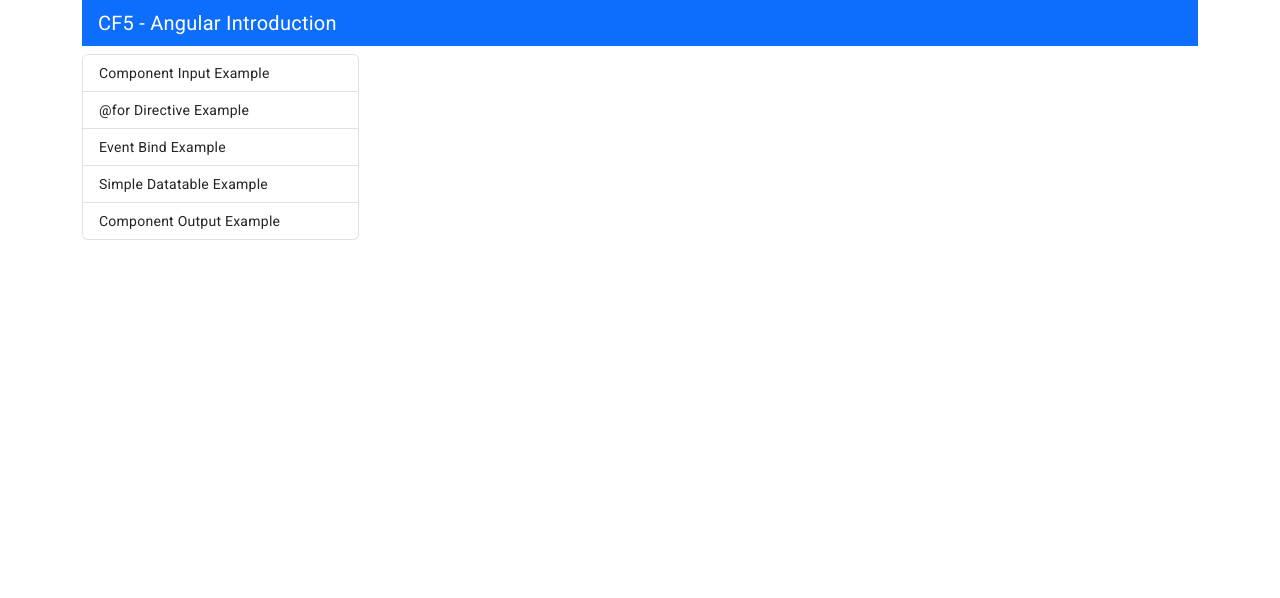
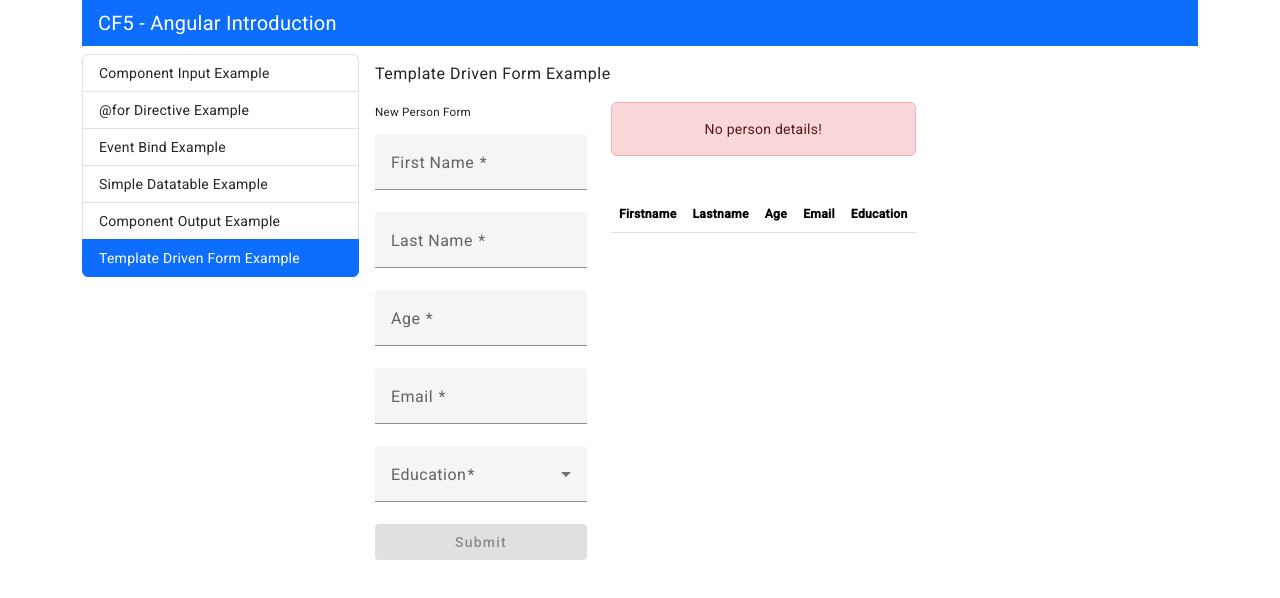
Before and after one commit to grigorisl/angular-introduction, an Angular app: page /template-driven-form-example in a window 1280 px wide. Before the commit this address led to /. Shown: the top 598 px of the page. Built offline with nearby package versions, Linux system fonts and the light colour scheme.

Commit message:
template-driven-forms

```diff
--- a/src/app/app.routes.ts
+++ b/src/app/app.routes.ts
@@ -5,6 +5,7 @@
 import { ComponentInputExampleComponent } from './components/component-input-example/component-input-example.component';
 import { SimpleDatatableExampleComponent } from './components/simple-datatable-example/simple-datatable-example.component';
 import { ComponentOutputExampleComponent } from './components/component-output-example/component-output-example.component';
+import { TemplateDrivenFormExampleComponent } from './components/template-driven-form-example/template-driven-form-example.component';
 
 export const routes: Routes = [
     { path: 'component-input-example', component: ComponentInputExampleComponent },
@@ -12,5 +13,6 @@
     { path: 'event-bind-example', component: EventBindExampleComponent },
     { path: 'simple-datatable-example', component: SimpleDatatableExampleComponent},
     { path: 'component-output-example', component: ComponentOutputExampleComponent},
+    { path: 'template-driven-form-example', component: TemplateDrivenFormExampleComponent},
     { path: '', component: WelcomeComponent },
 ];
--- /dev/null
+++ b/src/app/components/eperson-template-driven-form/eperson-template-driven-form.component.html
@@ -0,0 +1,120 @@
+<div class="d-flex flex-column">
+    <h5>New Person Form</h5>
+
+    <form #form="ngForm" class="d-flex flex-column">
+        <mat-form-field>
+            <mat-label>
+                First Name
+            </mat-label>
+            <input
+                matInput
+                ngModel
+                required
+                type="text"
+                name="givenName"
+                #givenName="ngModel"
+            >
+            @if (givenName.errors && givenName.errors["required"]) {
+                <mat-error>
+                    First Name is required
+                </mat-error>
+            }
+        </mat-form-field>
+        <mat-form-field>
+            <mat-label>
+                Last Name
+            </mat-label>
+            <input
+                matInput
+                ngModel
+                required
+                type="text"
+                name="surName"
+                #surName="ngModel"
+            >
+            @if (surName.errors && surName.errors["required"]) {
+                <mat-error>
+                    Last Name is required
+                </mat-error>
+            }
+        </mat-form-field>
+        <mat-form-field>
+            <mat-label>
+                Age
+            </mat-label>
+            <input
+                matInput
+                ngModel
+                required
+                type="number"
+                min="18"
+                max="100"
+                name="age"
+                #age="ngModel"
+            >
+            @if (age.errors && age.errors["required"]) {
+                <mat-error>
+                    Age is required
+                </mat-error>
+            }
+            @if (age.errors && age.errors["min"]) {
+                <mat-error>Age must be &geq; 18 </mat-error>
+            }
+            @if (age.errors && age.errors["max"]) {
+                <mat-error>Age must be &leq; 100 </mat-error>
+            }
+        </mat-form-field>
+        <mat-form-field>
+            <mat-label>
+                Email
+            </mat-label>
+            <input
+                matInput
+                ngModel
+                required
+                type="email"
+                pattern="[a-zA-Z0-9\.\-]+@[a-zA-Z0-9\.\-]+\.[a-zA-Z]{2,}"
+                name="email"
+                #email="ngModel"
+            >
+            @if (email.errors && email.errors["required"]) {
+                <mat-error>
+                    Email is required
+                </mat-error>
+            }
+        </mat-form-field>
+        <mat-form-field>
+            <mat-label>Education</mat-label>
+            <mat-select
+                    required
+                    ngModel
+                    name="education"
+                    type="text"
+                    #education="ngModel"
+            >
+            <mat-option value="Some college, no degree"
+            >Some college, no degree</mat-option
+            >
+            <mat-option value="Master’s degree">Master’s degree</mat-option>
+            <mat-option value="Bachelor’s degree">Bachelor’s degree</mat-option>
+            <mat-option value="Associate’s degree">Associate’s degree</mat-option>
+            <mat-option value="High school diploma or equivalent"
+            >High school diploma or equivalent</mat-option
+            >
+            <mat-option value="No formal education">No formal education</mat-option>
+            </mat-select>
+            @if (education.errors && education.errors["required"]) {
+                <mat-error>
+                    Education is required
+                </mat-error>
+            }
+            </mat-form-field>
+    </form>
+    <button (click)="onSubmit(form.value)"
+            mat-flat-button
+            color="primary"
+            [disabled]="form.invalid"
+    >
+      Submit
+    </button>
+</div>
--- /dev/null
+++ b/src/app/components/eperson-template-driven-form/eperson-template-driven-form.component.ts
@@ -0,0 +1,30 @@
+import { Component, EventEmitter, Output } from '@angular/core';
+import { MatFormFieldModule } from '@angular/material/form-field';
+import { MatInputModule} from '@angular/material/input';
+import { MatSelectModule } from '@angular/material/select';
+import { MatButtonModule } from '@angular/material/button';
+import { FormsModule } from '@angular/forms';
+import { EPerson } from 'src/app/shared/interfaces/person';
+
+@Component({
+  selector: 'app-eperson-template-driven-form',
+  standalone: true,
+  imports: [FormsModule,
+            MatFormFieldModule,
+            MatInputModule,
+            MatSelectModule,
+            MatButtonModule
+  ],
+  templateUrl: './eperson-template-driven-form.component.html',
+  styleUrl: './eperson-template-driven-form.component.css'
+})
+export class EpersonTemplateDrivenFormComponent {
+
+  @Output() person = new EventEmitter<EPerson>()
+
+  onSubmit(value:any) {
+    console.log(value as EPerson)
+    this.person.emit(value as EPerson);
+  }
+
+}
--- a/src/app/components/list-group-menu/list-group-menu.component.ts
+++ b/src/app/components/list-group-menu/list-group-menu.component.ts
@@ -15,7 +15,8 @@
     { text: '@for Directive Example', routerLink: 'for-directive-example' },
     { text: 'Event Bind Example', routerLink: 'event-bind-example'},
     { text: 'Simple Datatable Example', routerLink: 'simple-datatable-example'},
-    { text: 'Component Output Example', routerLink: 'component-output-example'}
+    { text: 'Component Output Example', routerLink: 'component-output-example'},
+    { text: 'Template Driven Form Example', routerLink: 'template-driven-form-example'}
   ];
 
 }
--- /dev/null
+++ b/src/app/components/template-driven-form-example/template-driven-form-example.component.html
@@ -0,0 +1,12 @@
+<h4>Template Driven Form Example</h4>
+
+<div class="d-flex gap-4">
+    <app-eperson-template-driven-form
+    (person)="onPerson($event)">
+</app-eperson-template-driven-form>
+
+  <div class="d-flex flex-column gap-4">
+    <app-person-table [person]="currentPerson"></app-person-table>
+    <app-simple-datatable [data]="persons"></app-simple-datatable>
+  </div>
+</div>
--- /dev/null
+++ b/src/app/components/template-driven-form-example/template-driven-form-example.component.ts
@@ -0,0 +1,28 @@
+import { Component } from '@angular/core';
+import { EpersonTemplateDrivenFormComponent } from '../eperson-template-driven-form/eperson-template-driven-form.component';
+import{ EPerson } from 'src/app/shared/interfaces/person';
+import { PersonTableComponent } from '../person-table/person-table.component';
+import { SimpleDatatableComponent } from '../simple-datatable/simple-datatable.component';
+
+@Component({
+  selector: 'app-template-driven-form-example',
+  standalone: true,
+  imports: [EpersonTemplateDrivenFormComponent,
+            PersonTableComponent,
+            SimpleDatatableComponent
+  ],
+  templateUrl: './template-driven-form-example.component.html',
+  styleUrl: './template-driven-form-example.component.css'
+})
+export class TemplateDrivenFormExampleComponent {
+
+  currentPerson: EPerson;
+  persons: EPerson[] = [];
+
+  onPerson(person: EPerson) {
+    this.currentPerson = person;
+    this.persons.push(person);
+
+  }
+
+}
```
Also changed, not shown: src/app/components/eperson-template-driven-form/eperson-template-driven-form.component.css (added), src/app/components/template-driven-form-example/template-driven-form-example.component.css (added), 1 other file (tests, documents, lock files or other folders).
